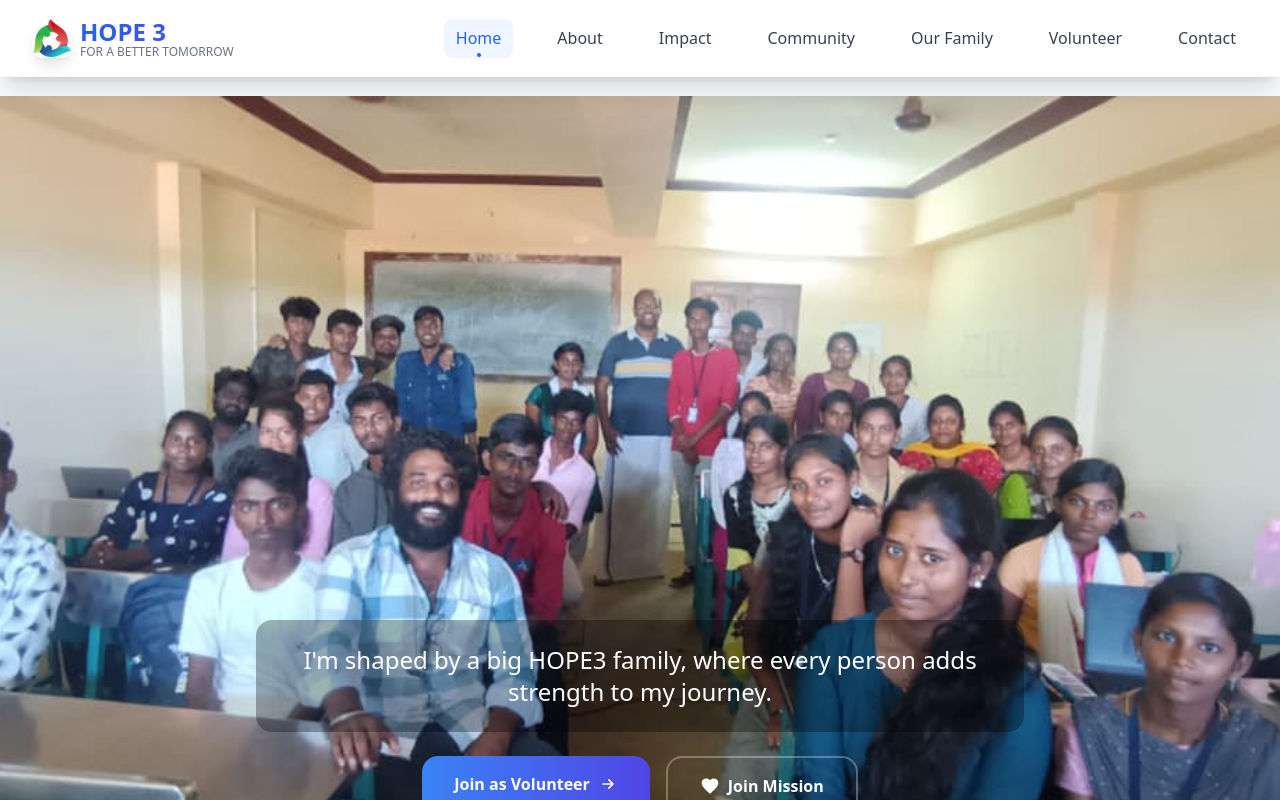
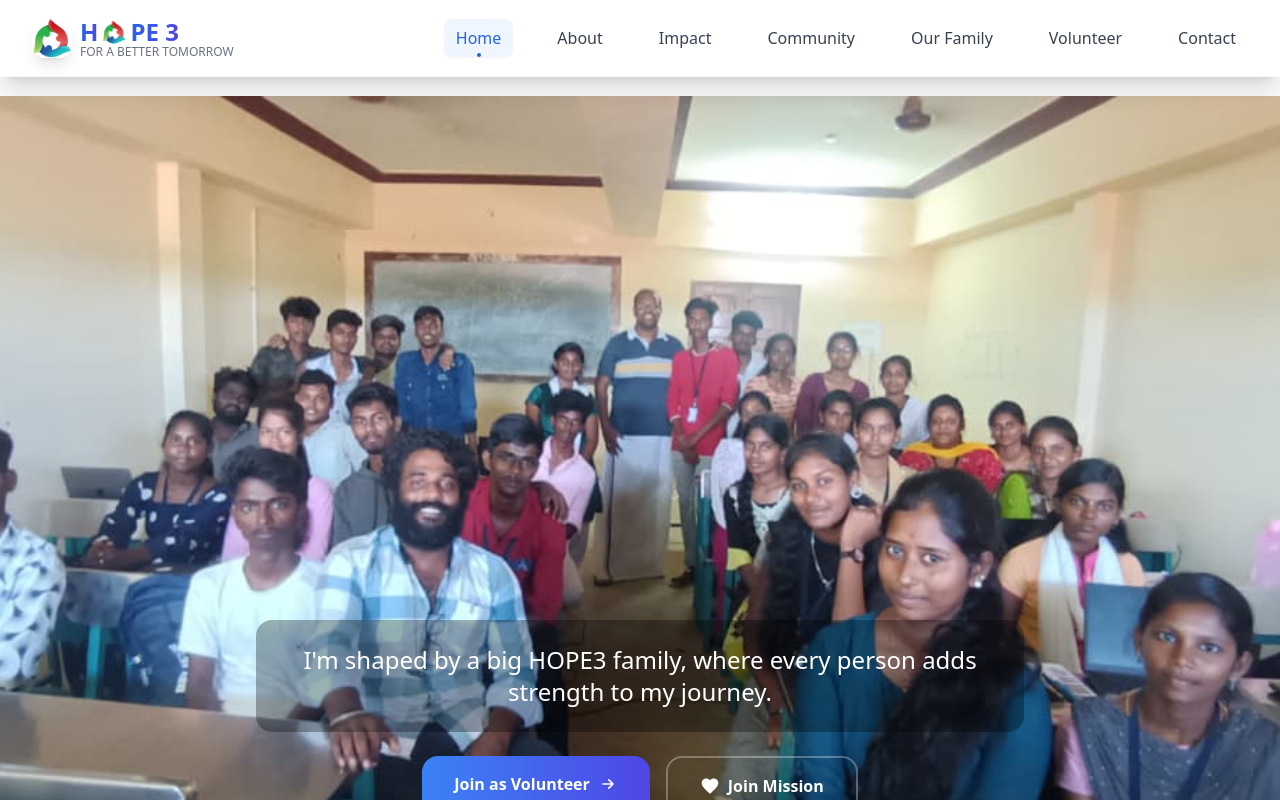
Before and after one commit to sanjeevan43/Hope3-mode, a React (Create React App) app: page / in a window 1280 px wide. Shown: the top 800 px of the page. Built offline with nearby package versions, Linux system fonts and the light colour scheme.

Commit message:
Replace O in HOPE 3 with logo image in navbar

```diff
--- a/src/components/Navbar.jsx
+++ b/src/components/Navbar.jsx
@@ -17,7 +17,15 @@ function Navbar() {
             className="w-10 h-10 rounded-xl shadow-lg"
           />
           <div className="flex flex-col">
-            <span className="bg-gradient-to-r from-blue-600 to-indigo-600 bg-clip-text text-transparent">HOPE 3</span>
+            <div className="flex items-center">
+              <span className="bg-gradient-to-r from-blue-600 to-indigo-600 bg-clip-text text-transparent">H</span>
+              <img
+                src={process.env.PUBLIC_URL +'/logo.png'}
+                alt="O"
+                className="w-6 h-6 mx-1"
+              />
+              <span className="bg-gradient-to-r from-blue-600 to-indigo-600 bg-clip-text text-transparent">PE 3</span>
+            </div>
             <h6 className="text-xs text-gray-500 font-normal -mt-1">FOR A BETTER TOMORROW</h6>
           </div>
         </Link>
```
Also changed, not shown: 2 other files (tests, documents, lock files or other folders).
